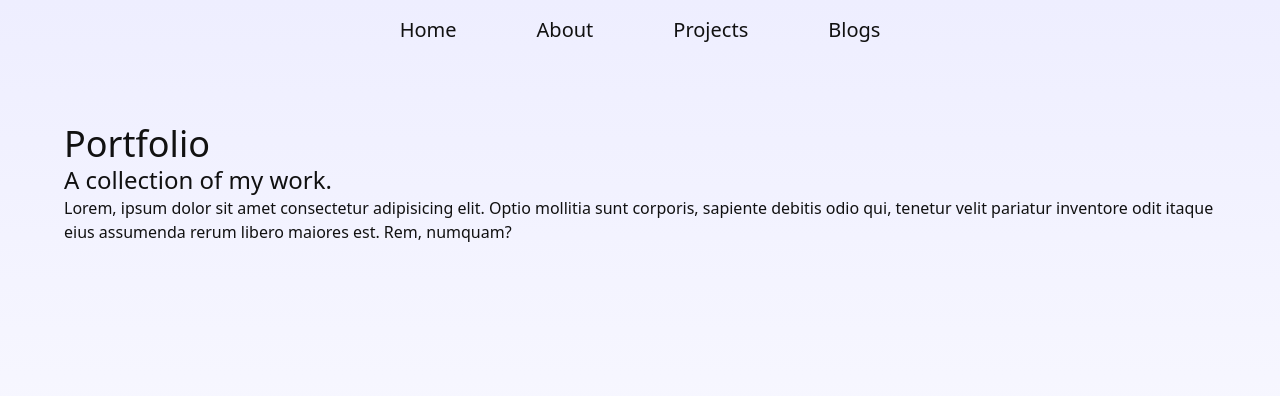
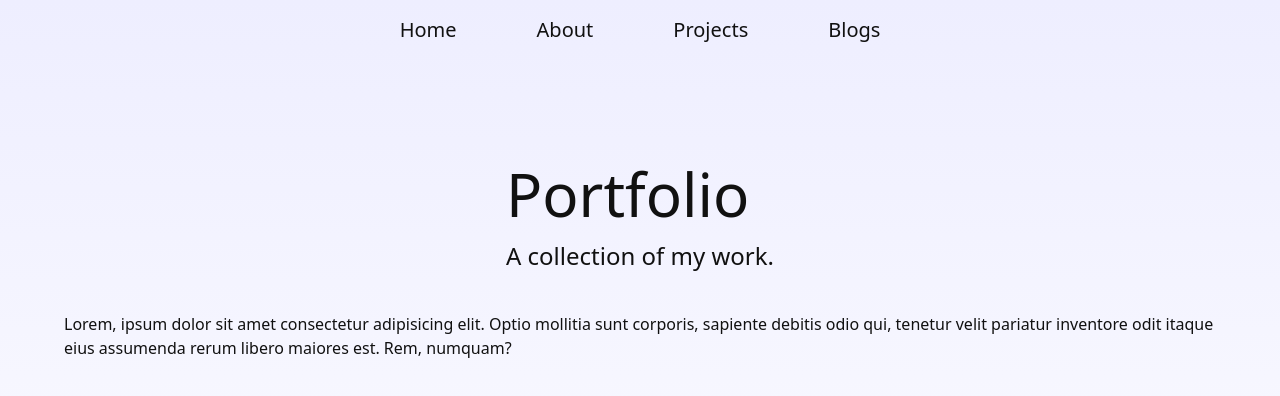
Before and after one commit to ecmCode/nextjs-portfolio, a Next.js app: page /components/HomeWelcome in a window 1280 px wide. Shown: the top 396 px of the page. Built offline with nearby package versions, Linux system fonts and the light colour scheme.

Commit message:
styling for home components

```diff
--- a/src/pages/components/HomeTitle.tsx
+++ b/src/pages/components/HomeTitle.tsx
@@ -1,8 +1,10 @@
 const HomeTitle = ({children}: React.PropsWithChildren) => {
     return (
-        <h2>
-            {children}
-        </h2>
+        <div className="w-full py-6 bg-gradient-to-br from-slate-400/20 to-slate-600/20">
+            <h2 className="px-10">
+                {children}
+            </h2>
+        </div>
     );
 }
 
--- a/src/pages/components/HomeWelcome.tsx
+++ b/src/pages/components/HomeWelcome.tsx
@@ -1,8 +1,10 @@
 const HomeWelcome = () => {
     return (
-        <>
-            <h1>Portfolio</h1>
-            <h2>A collection of my work.</h2>
+        <div className="min-h-screen flex flex-col justify-start items-center">
+            <div className="py-10 flex flex-col gap-4">
+                <h1 className="text-6xl">Portfolio</h1>
+                <h2>A collection of my work.</h2>
+            </div>
             <div className="flex flex-col items-center justify-center">
                 <p>
                     Lorem, ipsum dolor sit amet consectetur
@@ -13,7 +15,7 @@ const HomeWelcome = () => {
                     libero maiores est. Rem, numquam?
                 </p>
             </div>
-        </>
+        </div>
     );
 }
 
```
